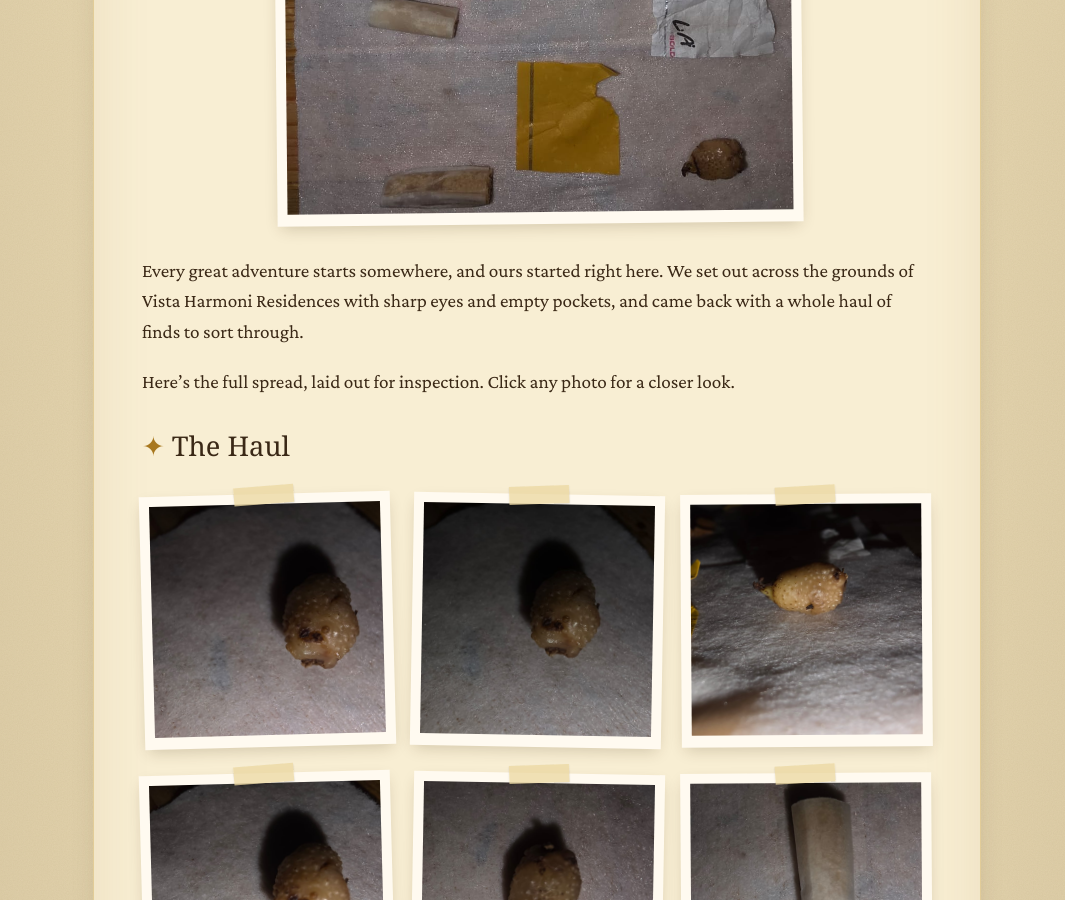
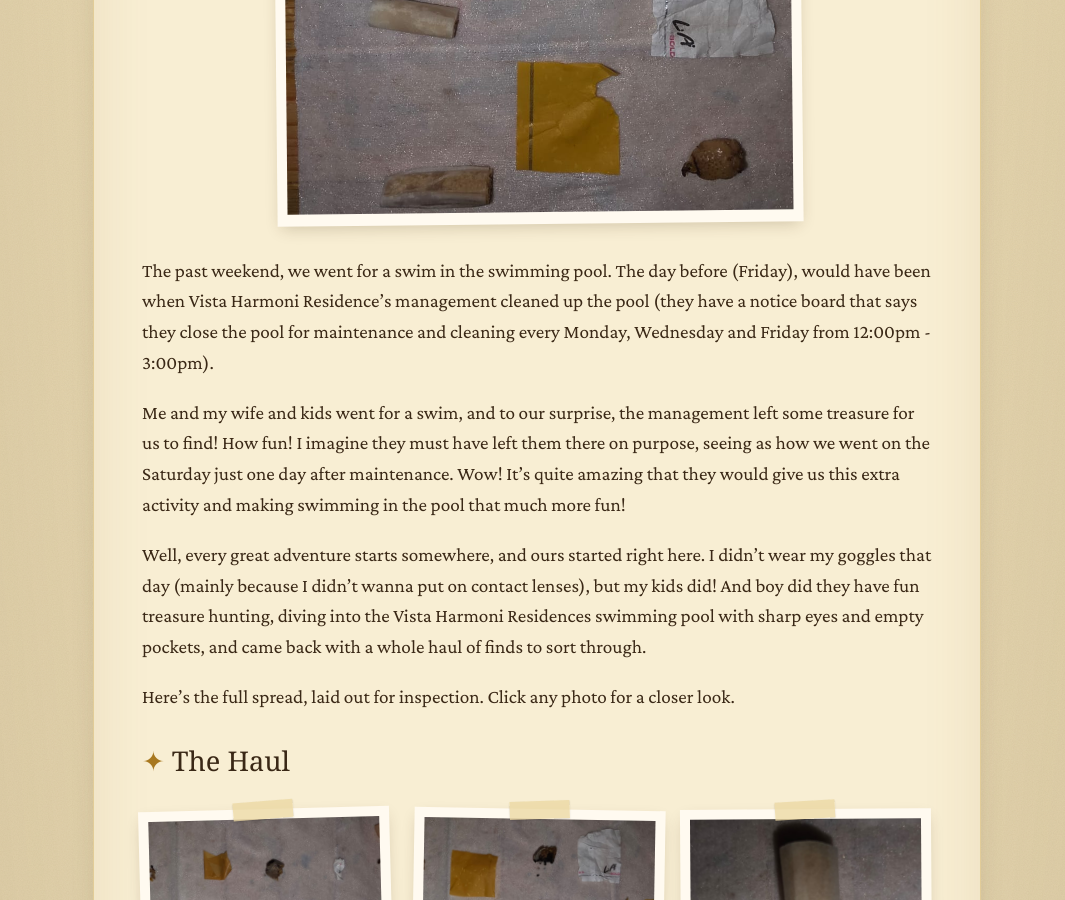
Before and after one commit to vista-harmoni-residences/vista-harmoni-residences.github.io, a Jekyll site: the page built from _posts/2026-10-17-the-first-expedition.md, in a window 1280 px wide and 900 px high, scrolled down 911 px. Shown: the whole window, without its empty margins (103-1168 px from the left). Built offline with Jekyll 4.4.1, drawn with Linux system fonts in a browser that asks for light colours; some web fonts are replaced; a script that is not in the unit is left out; some of the changed text lies outside the part shown.

Commit message:
The First Expedition: swimming pool story and captioned gallery
Co-Authored-By: Claude Opus 5.5 <noreply@anthropic.com>

```diff
--- a/_posts/2026-10-17-the-first-expedition.md
+++ b/_posts/2026-10-17-the-first-expedition.md
@@ -1,44 +1,59 @@
 ---
 title: "The First Expedition"
 date: 2026-10-17
-location: "Vista Harmoni Residences"
-description: "Our very first hunt across the estate, and everything we brought back."
+location: "Vista Harmoni Residences - Swimming Pool"
+description: "Our very dive hunt in the Vista Harmoni Residences swimming pool, and everything we brought back."
 tags: [first-hunt]
 cover: "WhatsApp Image 2026-10-17 at 18.09.24.jpeg"
+gallery:
+  - file: "WhatsApp Image 2026-10-17 at 18.09.24 (2).jpeg"
+    caption: "The full haul as we found it."
+  - file: "WhatsApp Image 2026-10-17 at 18.09.24 (1).jpeg"
+    caption: "Unravelled the scrunched up pieces so we can see what they are. Amazing!"
+  - file: "WhatsApp Image 2026-10-17 at 18.09.22 (1).jpeg"
+    caption: "A cancer stick filter."
+  - file: "WhatsApp Image 2026-10-17 at 18.09.22 (2).jpeg"
+    caption: "This one looks like some kind of marking sticky paper. Probably used by ancient contractors to mark faults in their buildings."
+  - file: "WhatsApp Image 2026-10-17 at 18.09.22 (3).jpeg"
+    caption: "Unknown object. Looks like a chicken toe or something."
+  - file: "WhatsApp Image 2026-10-17 at 18.09.22 (4).jpeg"
+    caption: "Another cancer stick filter. I wonder if the cancer flows out from it into the water?"
+  - file: "WhatsApp Image 2026-10-17 at 18.09.22 (5).jpeg"
+    caption: "Oh ho! Another sticky marker paper with some strange writing. I wonder what it means?"
+  - file: "WhatsApp Image 2026-10-17 at 18.09.22.jpeg"
+    caption: "This ancient civilization that used to live here really loved throwing their cancer sticks into the pool."
+  - file: "WhatsApp Image 2026-10-17 at 18.09.23 (2).jpeg"
+    caption: "Some burnt plant matter. Possibly the unburnt tobacco in the cancer sticks."
+  - file: "WhatsApp Image 2026-10-17 at 18.09.23 (3).jpeg"
+    caption: "A brown wrapper for the cancer stick filter."
+  - file: "WhatsApp Image 2026-10-17 at 18.09.23 (4).jpeg"
+    caption: "A white wrapper for the cancer stick filter! Perhaps multiple cancer stick lovers enjoy disposing of these things in the pool! Fascinating!"
+  - file: "WhatsApp Image 2026-10-17 at 18.09.23.jpeg"
+    caption: "More tobacco."
 ---
 
-Every great adventure starts somewhere, and ours started right here. We set out
-across the grounds of Vista Harmoni Residences with sharp eyes and empty
-pockets, and came back with a whole haul of finds to sort through.
+The past weekend, we went for a swim in the swimming pool. The day before (Friday),
+would have been when Vista Harmoni Residence's management cleaned up the pool (they
+have a notice board that says they close the pool for maintenance and cleaning every
+Monday, Wednesday and Friday from 12:00pm - 3:00pm).
+
+Me and my wife and kids went for a swim, and to our surprise, the management left
+some treasure for us to find! How fun! I imagine they must have left them there on purpose,
+seeing as how we went on the Saturday just one day after maintenance. Wow! It's quite
+amazing that they would give us this extra activity and making swimming in the pool
+that much more fun!
+
+Well, every great adventure starts somewhere, and ours started right here. I didn't wear
+my goggles that day (mainly because I didn't wanna put on contact lenses), but my kids did!
+And boy did they have fun treasure hunting, diving into the Vista Harmoni Residences swimming
+pool with sharp eyes and empty pockets, and came back with a whole haul of finds to sort through.
 
 Here's the full spread, laid out for inspection. Click any photo for a closer look.
 
 ## The Haul
 
-{% include gallery.html files="
-WhatsApp Image 2026-10-17 at 18.09.20 (1).jpeg |
-WhatsApp Image 2026-10-17 at 18.09.20 (2).jpeg |
-WhatsApp Image 2026-10-17 at 18.09.20 (3).jpeg |
-WhatsApp Image 2026-10-17 at 18.09.20 (4).jpeg |
-WhatsApp Image 2026-10-17 at 18.09.20.jpeg |
-WhatsApp Image 2026-10-17 at 18.09.21 (1).jpeg |
-WhatsApp Image 2026-10-17 at 18.09.21 (2).jpeg |
-WhatsApp Image 2026-10-17 at 18.09.21.jpeg |
-WhatsApp Image 2026-10-17 at 18.09.22 (1).jpeg |
-WhatsApp Image 2026-10-17 at 18.09.22 (2).jpeg |
-WhatsApp Image 2026-10-17 at 18.09.22 (3).jpeg |
-WhatsApp Image 2026-10-17 at 18.09.22 (4).jpeg |
-WhatsApp Image 2026-10-17 at 18.09.22 (5).jpeg |
-WhatsApp Image 2026-10-17 at 18.09.22.jpeg |
-WhatsApp Image 2026-10-17 at 18.09.23 (1).jpeg |
-WhatsApp Image 2026-10-17 at 18.09.23 (2).jpeg |
-WhatsApp Image 2026-10-17 at 18.09.23 (3).jpeg |
-WhatsApp Image 2026-10-17 at 18.09.23 (4).jpeg |
-WhatsApp Image 2026-10-17 at 18.09.23.jpeg |
-WhatsApp Image 2026-10-17 at 18.09.24 (1).jpeg |
-WhatsApp Image 2026-10-17 at 18.09.24 (2).jpeg |
-" %}
+{% include gallery.html %}
 
 ---
 
-*Got a theory about any of these finds? Tell the crew, and stay tuned for the next expedition.*
+_Got a theory about any of these finds? Tell the crew, and stay tuned for the next expedition._
```
